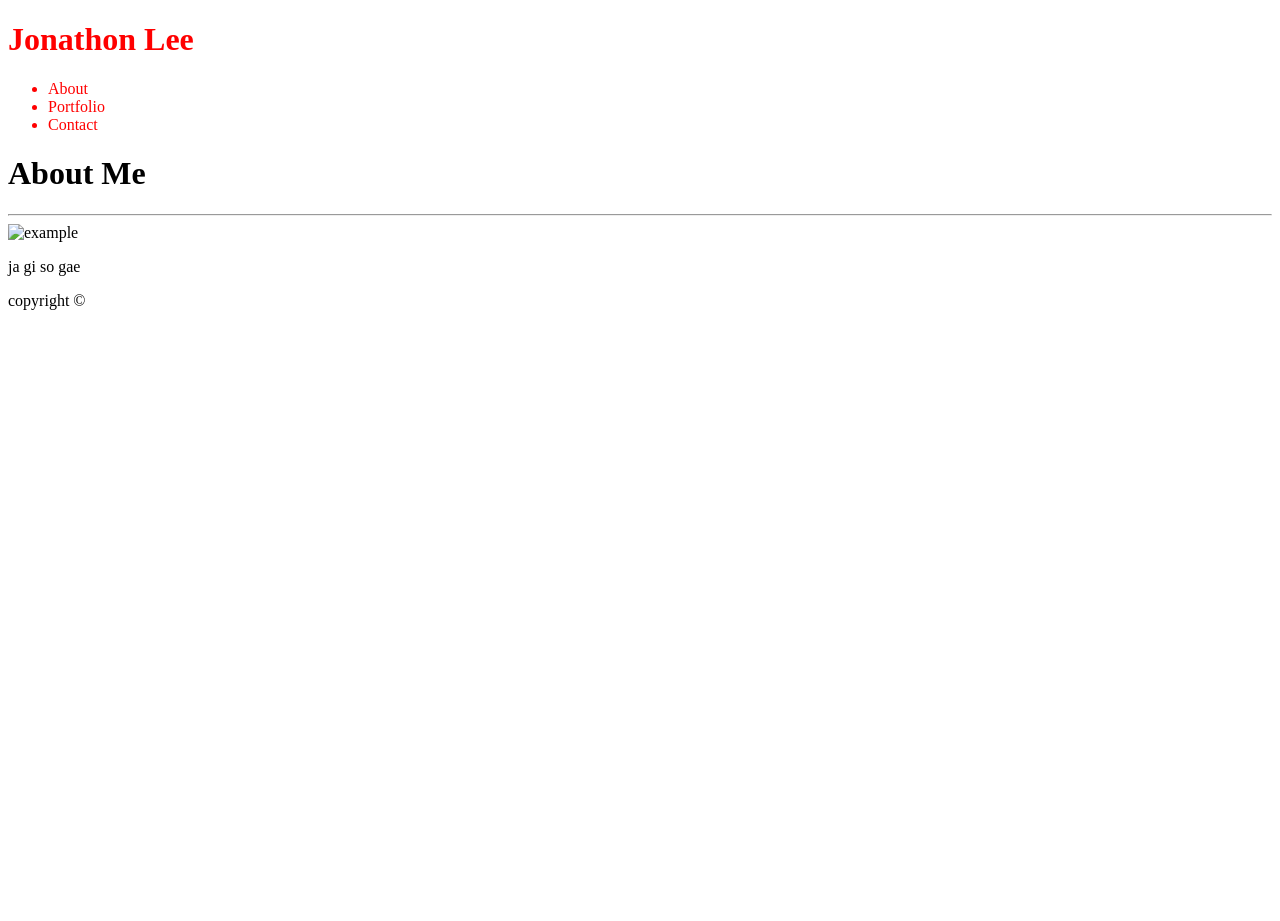
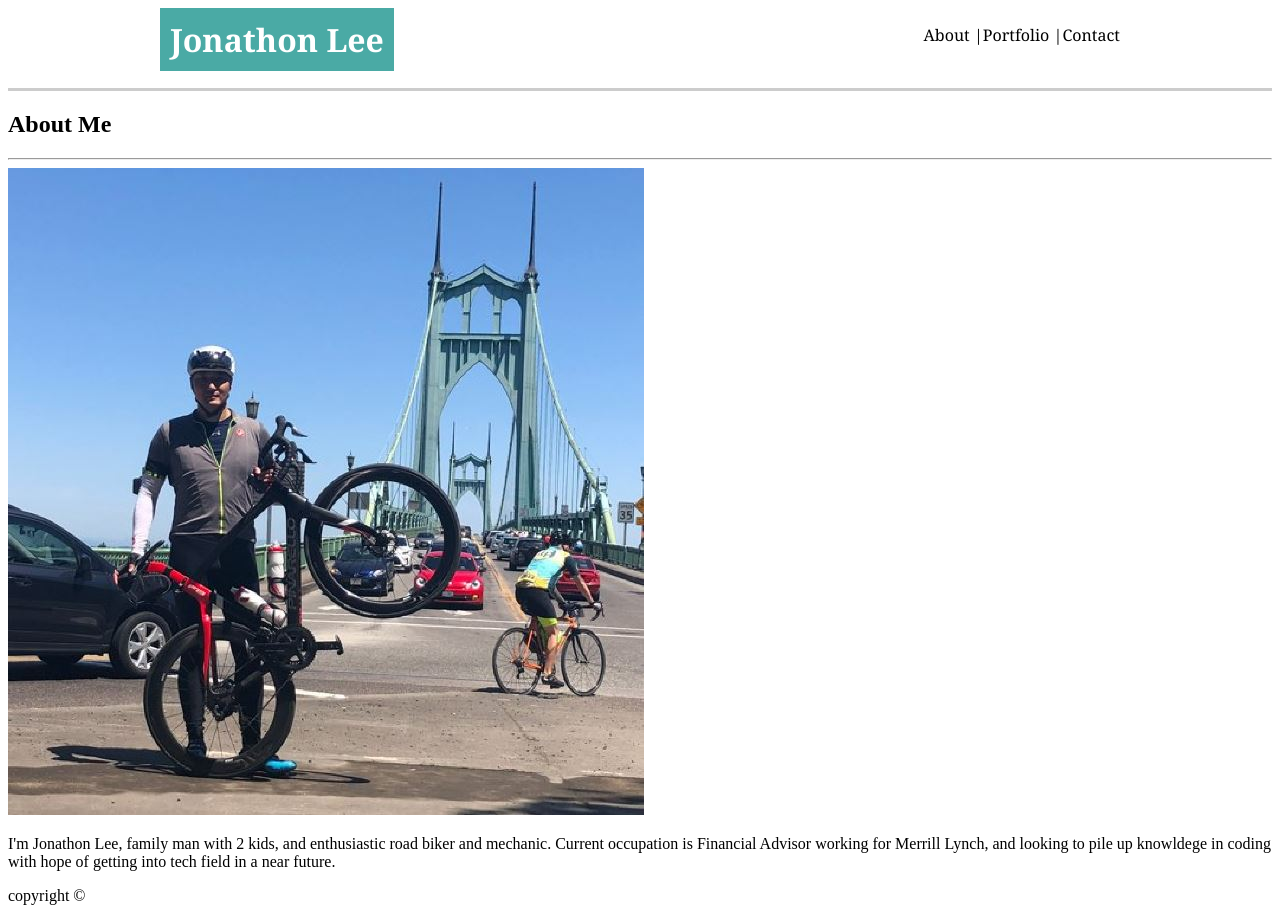
Before and after one commit to enadan/homework1, a plain HTML site: page index.html in a window 1280 px wide. Before the commit the page ends 800 px from the top, so only its background shows below. Drawn offline with Linux system fonts and the light colour scheme; files whose address does not match are found by name.

Commit message:
commit 3

```diff
--- a/assets/css/style.css
+++ b/assets/css/style.css
@@ -1,2 +1,48 @@
-div.header{color: red;}
-div.about{color: blue;}
+div.header{
+    margin-left: auto;
+    margin-right: auto;
+    margin-top: 0%;
+    width: 960px;
+    font-family: Georgia, 'Times New Roman', Times, serif;
+    vertical-align: middle;
+    align-content: center;
+}
+
+div.hborder{
+    border-bottom-style: solid;
+    border-color: #cccccc;
+    height: 80px;
+    margin: 0%;
+}
+
+ul{
+    text-align-last: right;
+    float: right;
+}
+
+li{
+    display: inline;
+    list-style-type: none;
+
+}
+
+li:not(:first-child):before{
+    content: "|";
+}
+
+
+
+
+h1{
+    color: white;
+    background-color: #4aaaa5;
+    float: left;
+    padding: 10px;
+    margin: auto;
+}
+
+div.main{
+    width: 960px;
+    border-image: 100px 100px 100px 100px;
+    background-image: "C:\BCSclass\hw1\assets\images\bg.png";
+}
--- a/index.html
+++ b/index.html
@@ -7,32 +7,46 @@
     <title>Intro page</title>
     <link rel="stylesheet" href="assets/css/style.css">
     </head>
+
     <body>
+
+       <div class="hborder">
         <div class="header">
             <div class="name">
                 <h1>Jonathon Lee</h1>
             </div>
-
+            <div class="menu">
                 <ul>
                     <li>About</li>
                     <li>Portfolio</li>
                     <li>Contact</li>
                 </ul>
+            </div>
+        </div>
+    </div>
 
 
-    </div>
-<div class="main">
-    <h1>About Me</h1>
+
+
+
+        <h2>About Me</h2>
         <hr>
-    <img src="" alt="example">
-    <p>ja gi so gae</p>
+        <img src="C:\BCSclass\hw1\assets\images\stp.JPG" alt="profile">
+        <p>I'm Jonathon Lee, family man with 2 kids, and enthusiastic road biker and mechanic. Current occupation is
+            Financial Advisor working for Merrill Lynch, and looking to pile up knowldege in coding with hope of getting
+            into tech field in a near future.</p>
 
-</div>
+
+
+
+
 
         <div class="footer">
             <p>copyright ©</p>
         </div>
 
 
+
+
 </body>
 </html>
```
Also changed, not shown: assets/images/bg.png (added), assets/images/stp.JPG (added), 1 other file. Lines whose indentation alone changed are shown as unchanged.
